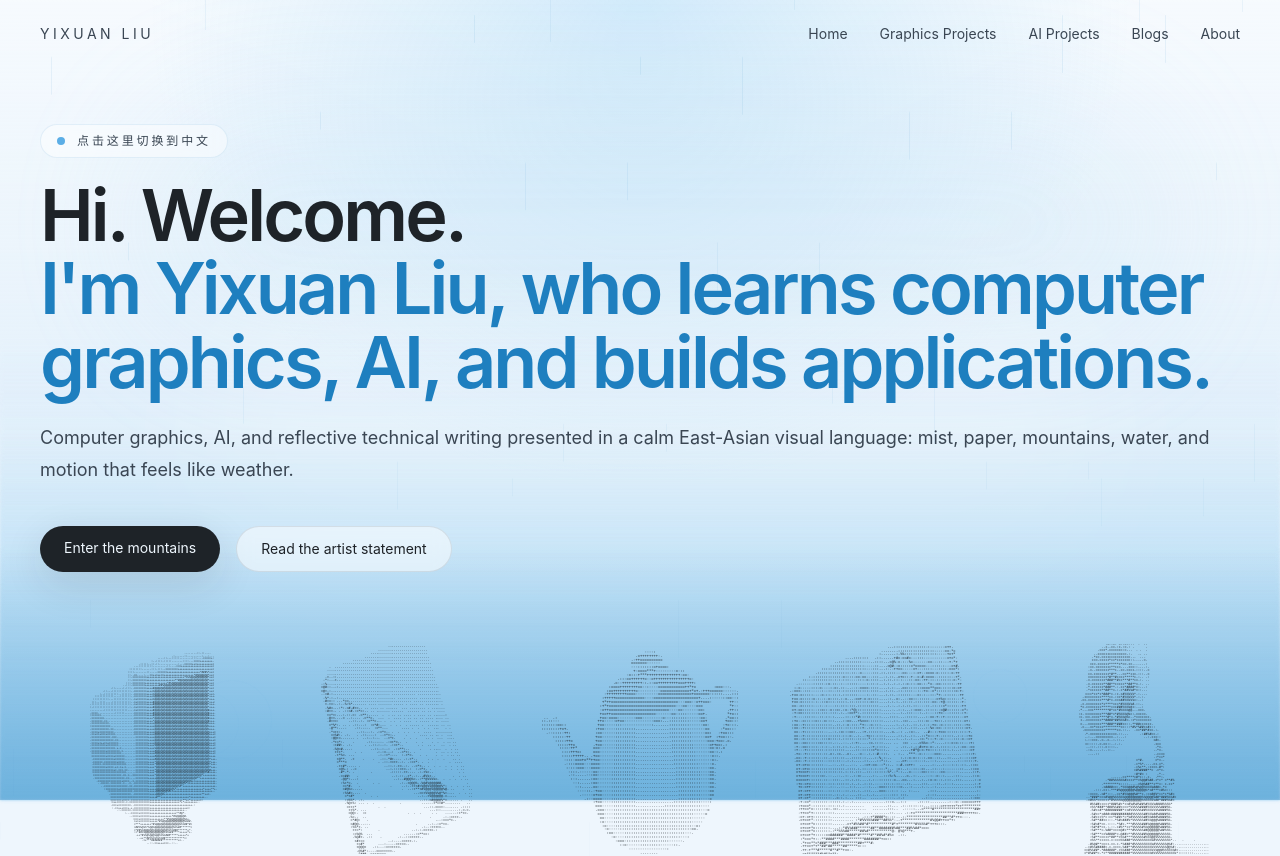
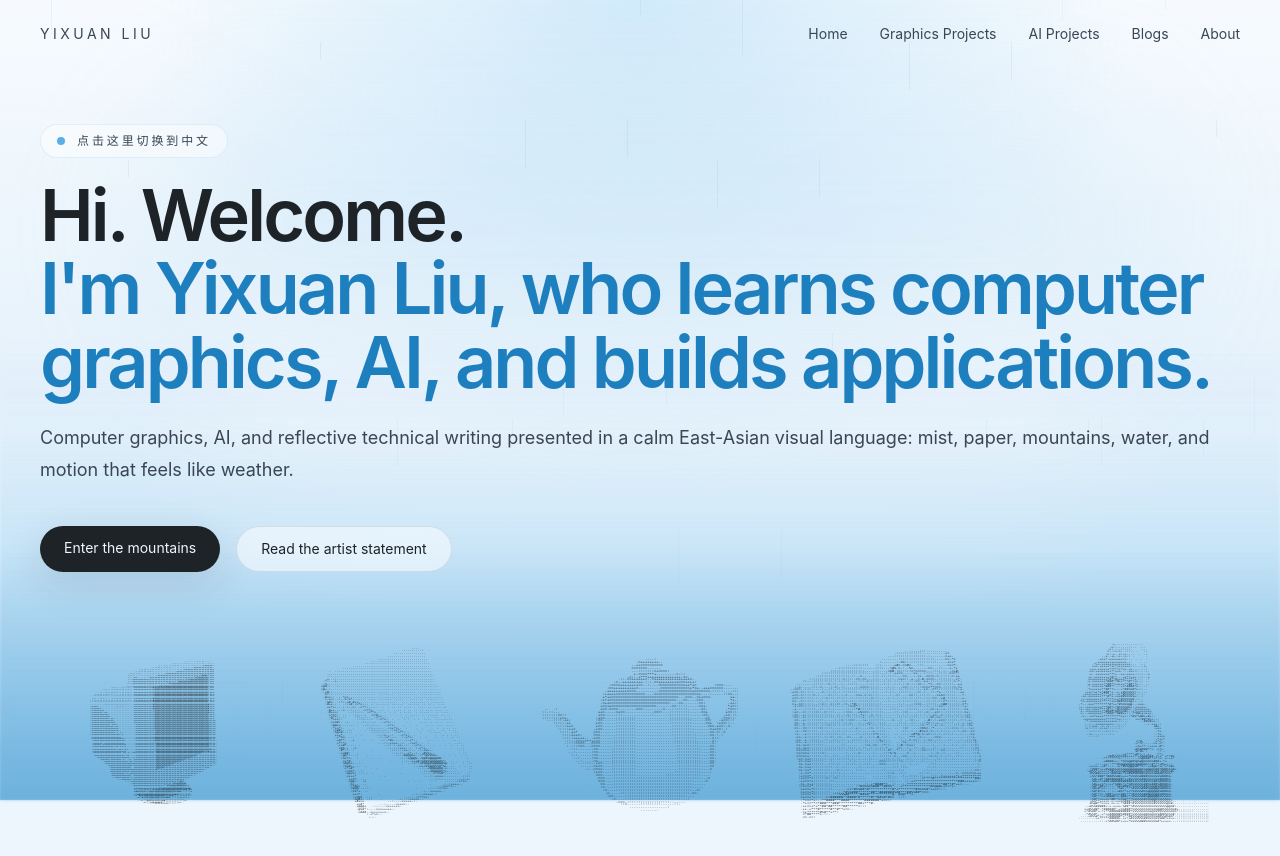
Before and after one commit to Ahhhh2016/yixuan-liu, a React (Vite) app in the folder blog-app/: page / in a window 1280 px wide. Shown: the top 856 px of the page. Built offline with nearby package versions, Linux system fonts and the light colour scheme.

Commit message:
built the homepage

```diff
--- a/blog-app/src/RainyMountainPortfolio.jsx
+++ b/blog-app/src/RainyMountainPortfolio.jsx
@@ -213,10 +213,10 @@ export default function RainyMountainPortfolio() {
                 aria-label={`Go to ${card.title}`}
                 className="group relative min-w-0 overflow-hidden rounded-[24px] bg-transparent p-3 transition duration-300 hover:-translate-y-1 hover:bg-transparent focus-visible:outline-none focus-visible:ring-2 focus-visible:ring-[#1E7FBF]/45 md:p-4"
               >
-                <div className="flex h-[210px] items-center justify-center overflow-hidden">
+                <div className="flex h-[178px] items-center justify-center overflow-hidden">
                   <pre
-                    className="m-0 whitespace-pre font-mono leading-[1.04] text-[#1E2328] transition-colors duration-300 group-hover:text-white group-focus-visible:text-white [font-variant-ligatures:none]"
-                    style={{ fontSize: `${card.fontSizePx}px` }}
+                    className="m-0 block origin-center whitespace-pre font-mono leading-[1.04] text-[#1E2328] transition-colors duration-300 group-hover:text-white group-focus-visible:text-white [font-variant-ligatures:none]"
+                    style={{ fontSize: `${card.fontSizePx}px`, transform: 'scaleY(0.75)' }}
                   >
                     {card.ascii}
                   </pre>
```
